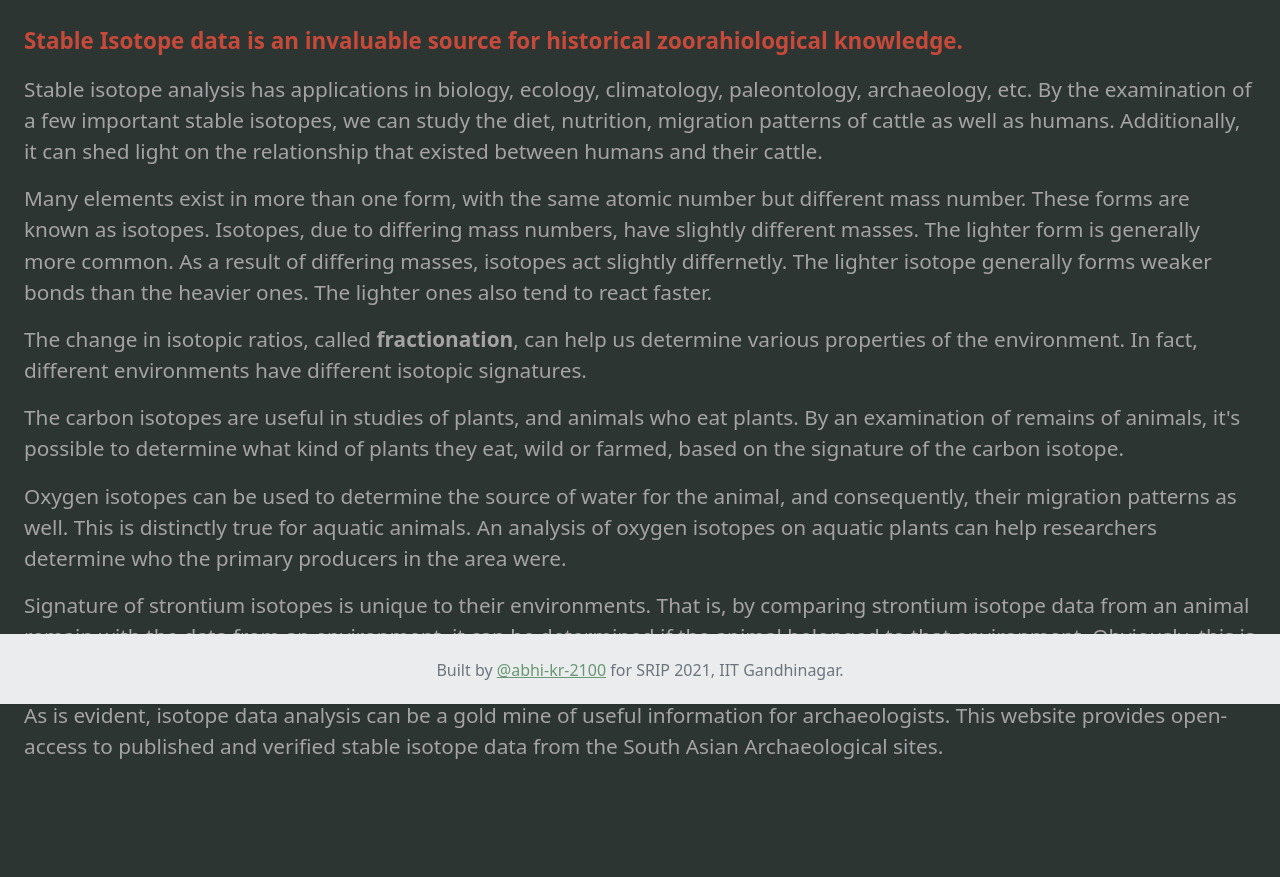
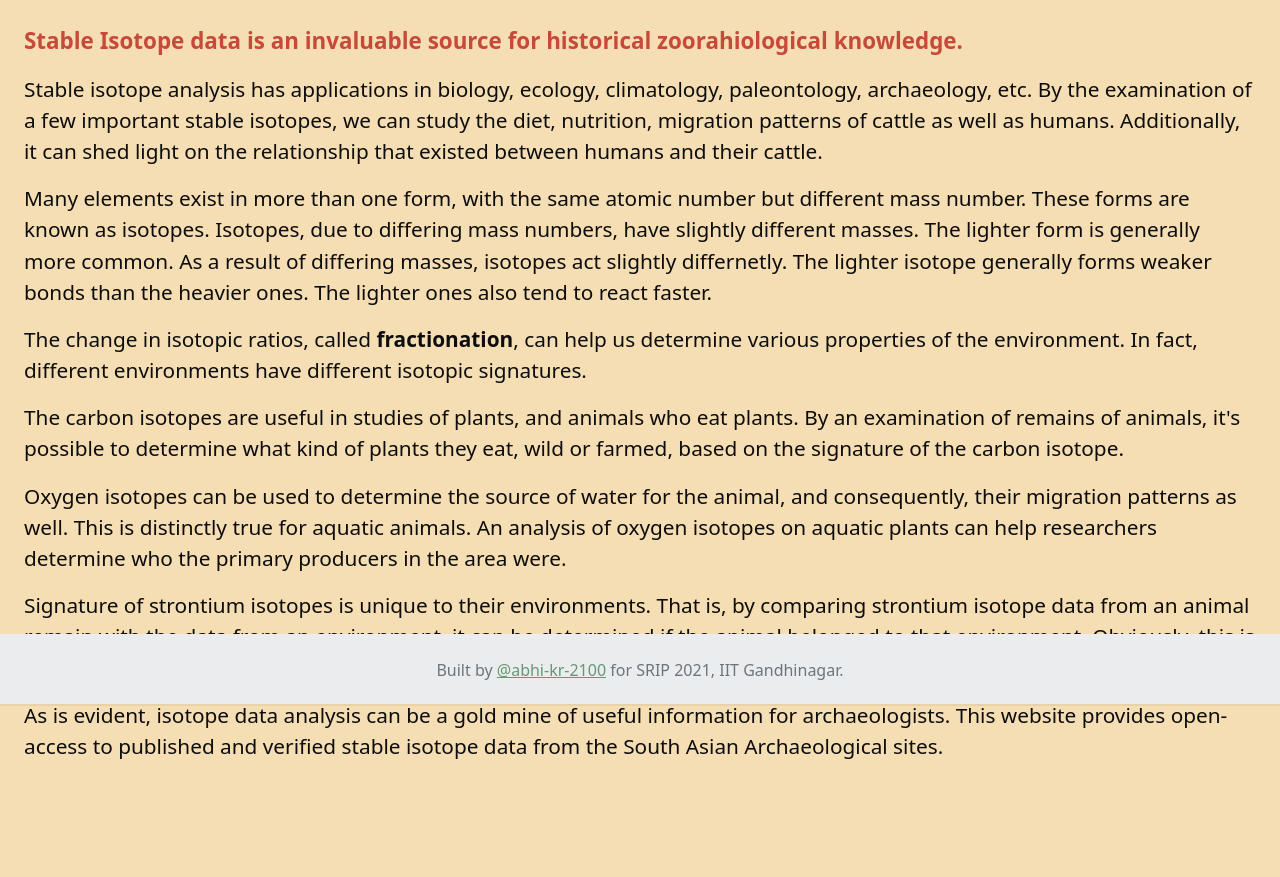
Before and after one commit to abhi-kr-2100/arch-sa-data, a Django app: page /know_more/ in a window 1280 px wide. Shown: the part 96-973 px from the top of the page. Run offline with Django 3.2, Linux system fonts and the light colour scheme.

Commit message:
Change colorscheme

```diff
--- a/isodatabank/templates/isodatabank/base.html
+++ b/isodatabank/templates/isodatabank/base.html
@@ -16,7 +16,7 @@
     <style>
       p {
         font-size: 1.3em !important;
-        color: #a5a3a4;
+        color: #0d0d0d;
       }
 
       p.lead {
@@ -41,7 +41,7 @@
     </style>
 </head>
 
-<body style="background-color: #2c3532;">
+<body style="background-color: wheat;">
     <header style="background-color: #2c3532 !important;" class="navbar navbar-light bg-light">
         <div class="container-fluid">
           <h1 style="width: 95%;" class="text-center"><a class="navbar-brand" href="{% url 'home' %}" style="font-size: 1.5em; color: #c7493a !important;">South Asian Archaeological Isotope Data</a></h1>
```
